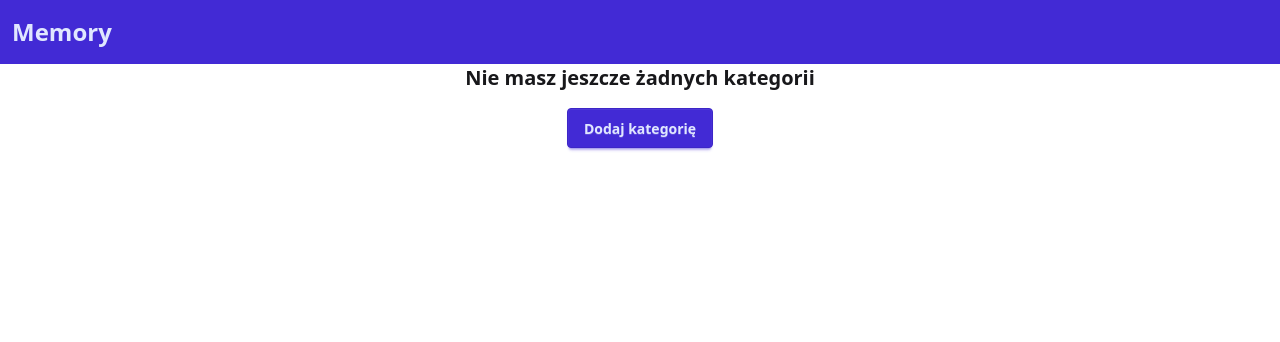
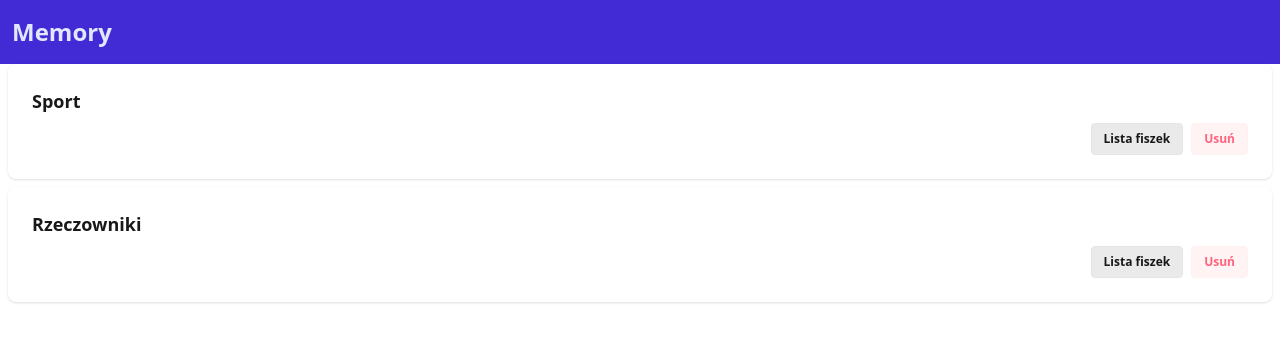
Before and after one commit to PawBeer/memory-front-client, an Angular app: page /word-bank/categories in a window 1280 px wide. Shown: the top 342 px of the page. Built offline with nearby package versions, Linux system fonts and the light colour scheme.

Commit message:
Lista kategorii - wypełniona lista

```diff
--- /dev/null
+++ b/src/app/word-bank/models.ts
@@ -0,0 +1,5 @@
+export interface Category {
+  category_id: number;
+  category_name: string;
+  cards_count: number;
+}
--- a/src/app/word-bank/word-bank-categories/word-bank-categories.component.html
+++ b/src/app/word-bank/word-bank-categories/word-bank-categories.component.html
@@ -1,7 +1,15 @@
 <div class="class flex flex-col gap-2">
 
   <ng-container *ngIf="categories.length; else noCategories">
-
+      <div class="card shadow-sm" *ngFor="let category of categories">
+        <div class="card-body">
+          <h2 class="card-title">{{category.category_name}}</h2>
+          <div class="flex gap-2 justify-end">
+            <button class="btn btn-soft btn-sm">Lista fiszek</button>
+            <button class="btn btn-soft btn-sm btn-error">Usuń</button>
+          </div>
+        </div>
+      </div>
   </ng-container>
 
   <ng-template #noCategories>
--- a/src/app/word-bank/word-bank-categories/word-bank-categories.component.ts
+++ b/src/app/word-bank/word-bank-categories/word-bank-categories.component.ts
@@ -1,15 +1,20 @@
 import { Component } from '@angular/core';
-import {NgIf} from '@angular/common';
+import {NgForOf, NgIf} from '@angular/common';
+import {Category} from '../models';
 
 @Component({
   selector: 'app-word-bank-categories',
   imports: [
-    NgIf
+    NgIf,
+    NgForOf
   ],
   templateUrl: './word-bank-categories.component.html',
   styleUrl: './word-bank-categories.component.css',
   standalone: true
 })
 export class WordBankCategoriesComponent {
-  categories = [];
+  categories: Category[] = [
+    {category_id: 1, category_name: 'Sport', cards_count: 1},
+    {category_id: 2, category_name: 'Rzeczowniki', cards_count: 0}
+  ];
 }
```
